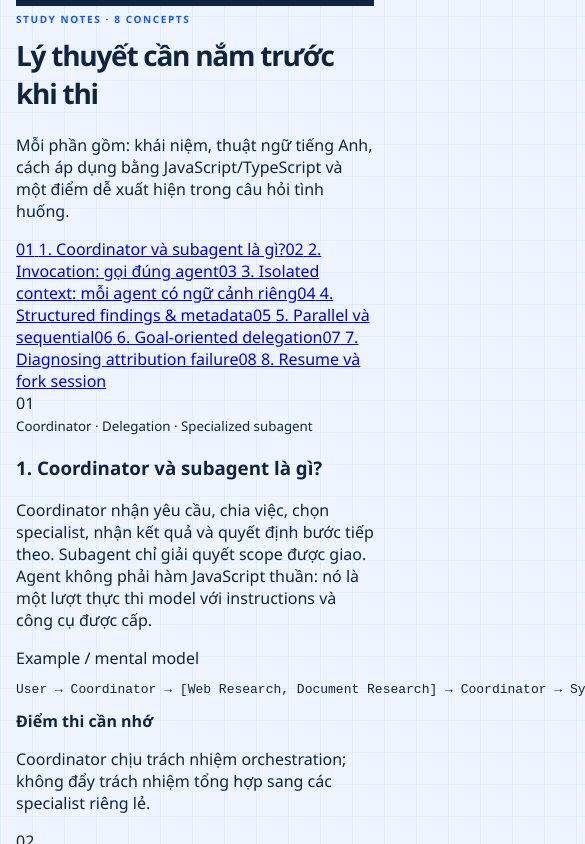
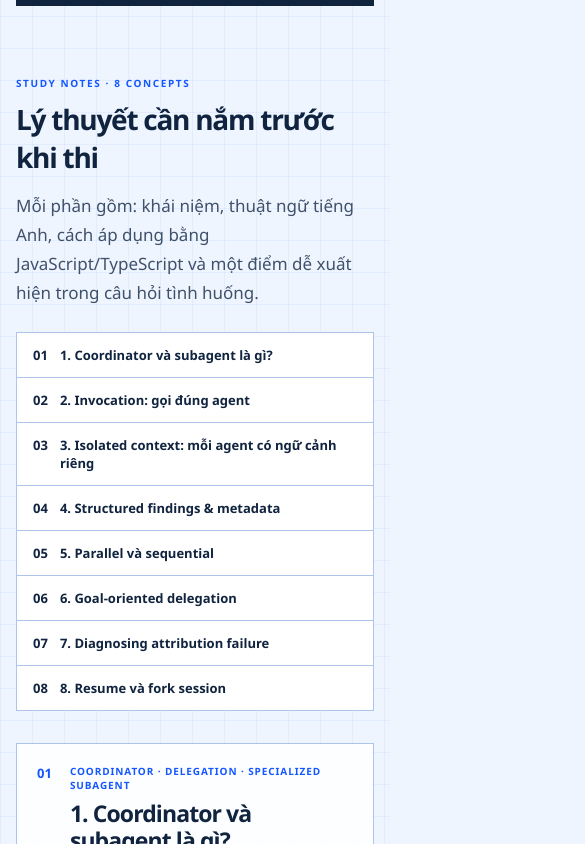
Before and after one commit to AnTuY154/claude_learn, a Next.js app: page /lesson3 in a window 390 px wide. Shown: the part 1840-2684 px from the top of the page, 585 px wide, since content can reach past the window. Built offline with nearby package versions, Linux system fonts and the light colour scheme; no server answers.

Commit message:
style(lesson3): reuse lesson design tokens and add responsive theory/quiz styles

```diff
--- a/app/globals.css
+++ b/app/globals.css
@@ -230,3 +230,67 @@ textarea::placeholder { color: #71819a; }
   .chat-card { animation: arrive .45s ease-out both; }
   @keyframes arrive { from { opacity: 0; transform: translateY(12px); } }
 }
+
+
+/* LESSON 3 — Kế thừa editorial system của Lessons 1–2; chỉ bổ sung thành phần riêng. */
+.lesson3-page .lesson3-theory { margin-top: 64px; }
+.lesson3-intro { max-width: 730px; margin: -6px 0 24px; color: #40516a; font-size: 17px; line-height: 1.7; }
+.lesson3-topic-nav { display: grid; grid-template-columns: repeat(2, minmax(0, 1fr)); gap: 1px; margin: 24px 0 32px; border: 1px solid var(--line); background: var(--line); }
+.lesson3-topic-nav a { display: flex; gap: 12px; align-items: baseline; min-width: 0; padding: 13px 16px; background: white; color: var(--ink); text-decoration: none; font-size: 13px; font-weight: 750; }
+.lesson3-topic-nav a:hover, .lesson3-topic-nav a:focus-visible { color: var(--blue); background: #f2f7ff; }
+.lesson3-topic-nav a::first-letter { color: var(--blue); }
+.lesson3-concepts { display: grid; gap: 18px; }
+.lesson3-concept { padding: clamp(20px, 3vw, 30px); border: 1px solid var(--line); background: rgba(255,255,255,.86); scroll-margin-top: 24px; }
+.lesson3-concept-head { display: flex; gap: 18px; align-items: flex-start; }
+.lesson3-concept-head > span { color: var(--blue); font-size: 13px; font-weight: 900; }
+.lesson3-concept-head small { display: block; color: var(--blue); font-size: 10px; font-weight: 850; letter-spacing: .09em; text-transform: uppercase; }
+.lesson3-concept h3 { margin: 8px 0 0; font-size: clamp(23px, 3vw, 30px); line-height: 1.2; letter-spacing: -.04em; }
+.lesson3-concept > p { color: #40516a; font-size: 16px; line-height: 1.75; }
+.lesson3-code { margin-top: 18px; background: var(--ink); color: #e9f1ff; }
+.lesson3-code > span { display: block; padding: 13px 18px; border-bottom: 1px solid #38506f; color: #8eb0ff; font-size: 10px; font-weight: 900; letter-spacing: .12em; text-transform: uppercase; }
+.lesson3-code pre { overflow-x: auto; padding: 18px; margin: 0; font: 12px/1.75 Consolas, monospace; white-space: pre-wrap; overflow-wrap: anywhere; }
+.lesson3-exam-note { padding: 16px 18px; margin-top: 18px; border-left: 4px solid var(--lesson-accent); background: #fff3ee; }
+.lesson3-exam-note strong { font-size: 11px; text-transform: uppercase; letter-spacing: .1em; }
+.lesson3-exam-note p { margin: 7px 0 0; line-height: 1.55; }
+.lesson3-quiz { margin-top: 76px; padding-top: 36px; border-top: 4px solid var(--ink); scroll-margin-top: 24px; }
+.lesson3-quiz-progress { margin-bottom: 24px; padding: 18px 22px 6px; border: 1px solid var(--ink); background: white; }
+.lesson3-quiz-progress > div:first-child { display: flex; justify-content: space-between; align-items: center; }
+.lesson3-quiz-progress span { color: var(--blue); font-size: 11px; font-weight: 900; letter-spacing: .14em; }
+.lesson3-quiz-progress strong { font-size: 22px; }
+.lesson3-quiz-progress .coverage-meter { margin: 14px 0; }
+.lesson3-quiz-progress p { margin: 12px 0 18px; line-height: 1.6; }
+.lesson3-questions { display: grid; gap: 14px; }
+.lesson3-question { min-width: 0; padding: 20px; border: 1px solid var(--line); background: white; }
+.lesson3-question legend { float: left; display: flex; align-items: baseline; gap: 12px; width: 100%; margin-bottom: 17px; font-size: 18px; line-height: 1.4; font-weight: 800; }
+.lesson3-question legend span { color: var(--blue); font-size: 12px; }
+.lesson3-answers { display: grid; gap: 7px; clear: both; }
+.lesson3-answers label { display: flex; gap: 12px; align-items: center; margin: 0; padding: 12px; border: 1px solid var(--line); background: #f8fbff; cursor: pointer; font-size: 14px; font-weight: 500; letter-spacing: 0; line-height: 1.5; }
+.lesson3-answers label:has(input:checked) { border-color: var(--blue); background: #eaf1ff; }
+.lesson3-answers label.is-correct { border-color: #0c8b5c; background: #e7f7ef; }
+.lesson3-answers label.is-wrong { border-color: var(--red); background: #ffedef; }
+.lesson3-answers input { flex-shrink: 0; accent-color: var(--blue); width: 16px; height: 16px; }
+.lesson3-answers b { color: var(--blue); font-size: 12px; }
+.lesson3-answer-explain { margin-top: 15px; padding: 14px 16px; border-left: 4px solid var(--blue); background: #eef5ff; }
+.lesson3-answer-explain p { margin: 7px 0 0; font-size: 14px; line-height: 1.6; }
+.lesson3-quiz-actions { display: flex; flex-wrap: wrap; gap: 12px; margin-top: 20px; }
+.lesson3-quiz-actions button { display: flex; align-items: center; gap: 20px; border: 0; padding: 14px 18px; background: var(--blue); color: white; font-weight: 800; cursor: pointer; }
+.lesson3-quiz-actions button:disabled { opacity: .45; cursor: not-allowed; }
+.lesson3-quiz-actions .lesson3-reset { color: var(--blue); background: white; border: 1px solid var(--line); }
+.lesson3-page .research-form > .field { margin-bottom: 20px; }
+.lesson3-page .research-form .field small { display: block; }
+.lesson3-page .lesson3-short-input { min-height: 78px; }
+.lesson3-page .lesson3-mode { display: flex; flex-wrap: wrap; gap: 14px 28px; margin: 20px 0; padding: 16px; border: 1px solid var(--line); }
+.lesson3-mode legend { padding: 0 6px; color: var(--blue); font-size: 11px; font-weight: 900; letter-spacing: .1em; text-transform: uppercase; }
+.lesson3-mode label { display: flex; align-items: center; gap: 8px; margin: 0; font-size: 14px; font-weight: 650; letter-spacing: 0; }
+.lesson3-mode input { accent-color: var(--blue); }
+.lesson3-static-note { margin: 16px 0 24px; }
+.lesson3-json { overflow: auto; padding: 18px; border: 1px solid var(--line); background: white; }
+.lesson3-json pre { margin: 0; font: 12px/1.65 Consolas, monospace; white-space: pre-wrap; overflow-wrap: anywhere; }
+.lesson3-metrics strong { font-size: clamp(22px, 4vw, 36px); }
+@media (max-width: 720px) {
+  .lesson3-topic-nav { grid-template-columns: 1fr; }
+  .lesson3-question { padding: 15px; }
+  .lesson3-page .lesson3-mode { display: grid; }
+  .lesson3-page .research-form .form-foot { flex-direction: column; align-items: stretch; gap: 14px; }
+  .lesson3-page .research-form .form-foot button { justify-content: center; }
+}
```
